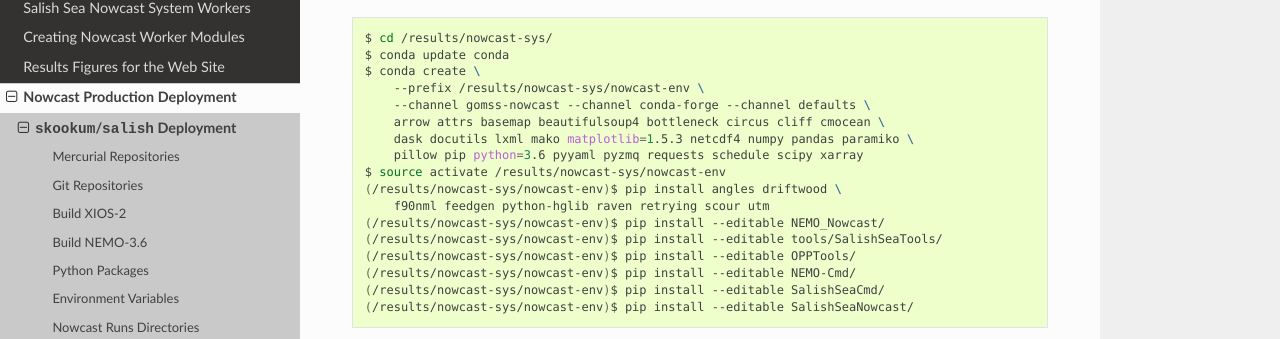
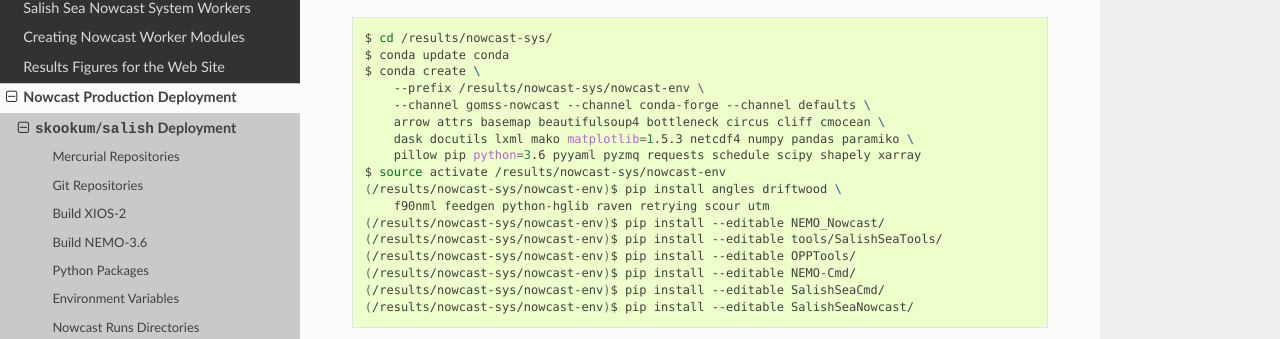
Before and after one commit to SalishSeaCast/SalishSeaNowcast, a Sphinx documentation site: the page built from docs/deployment/skookum_salish.rst, in a window 1280 px wide and 900 px high, scrolled down 1481 px. Shown: the part 112-451 px from the top of the window. Built offline with Sphinx 7.4.7 and the Read the Docs theme 2.0.0, drawn with Linux system fonts in a browser that asks for light colours; the version number could not be read and is left out.

Commit message:
Add shapely package as dependency to support OPPTools.

```diff
--- a/docs/conf.py
+++ b/docs/conf.py
@@ -67,8 +67,6 @@
     'netCDF4',
     'pandas',
     'paramiko',
-    'scipy.interpolate',
-    'scipy.io',
     'salishsea_cmd',
     'salishsea_cmd.api',
     'salishsea_cmd.lib',
@@ -78,6 +76,9 @@
     'salishsea_tools.places',
     'salishsea_tools.UBC_subdomain',
     'salishsea_tools.unit_conversions',
+    'scipy.interpolate',
+    'scipy.io',
+    'shapely',
     'xarray',
 ]
 
--- a/docs/deployment/skookum_salish.rst
+++ b/docs/deployment/skookum_salish.rst
@@ -110,7 +110,7 @@
         --channel gomss-nowcast --channel conda-forge --channel defaults \
         arrow attrs basemap beautifulsoup4 bottleneck circus cliff cmocean \
         dask docutils lxml mako matplotlib=1.5.3 netcdf4 numpy pandas paramiko \
-        pillow pip python=3.6 pyyaml pyzmq requests schedule scipy xarray
+        pillow pip python=3.6 pyyaml pyzmq requests schedule scipy shapely xarray
     $ source activate /results/nowcast-sys/nowcast-env
     (/results/nowcast-sys/nowcast-env)$ pip install angles driftwood \
         f90nml feedgen python-hglib raven retrying scour utm
--- a/docs/deployment/west_cloud.rst
+++ b/docs/deployment/west_cloud.rst
@@ -635,7 +635,7 @@
         --channel gomss-nowcast --channel conda-forge --channel defaults \
         arrow attrs basemap beautifulsoup4 bottleneck circus cliff cmocean \
         dask docutils lxml mako matplotlib=1.5.3 netcdf4 numpy pandas paramiko \
-        pillow pip python=3.6 pyyaml pyzmq requests schedule scipy xarray
+        pillow pip python=3.6 pyyaml pyzmq requests schedule scipy shapely xarray
     $ source /nemoShare/MEOPAR/nowcast-sys/nemo_nowcast-env/bin/activate /nemoShare/MEOPAR/nowcast-sys/nemo_nowcast-env/
     (/nemoShare/MEOPAR/nowcast-sys/nowcast-env)$ pip install angles driftwood \
         f90nml feedgen python-hglib raven retrying scour utm
--- a/environment-dev.yaml
+++ b/environment-dev.yaml
@@ -48,6 +48,7 @@
   - requests
   - schedule
   - scipy
+  - shapely
   - xarray
 
   # For unit tests
--- a/environment-fig-dev.yaml
+++ b/environment-fig-dev.yaml
@@ -38,6 +38,7 @@
   - pyzmq
   - requests
   - scipy
+  - shapely
   - xarray
 
   # For figures development
--- a/environment-prod.yaml
+++ b/environment-prod.yaml
@@ -48,6 +48,7 @@
   - requests
   - schedule
   - scipy
+  - shapely
   - xarray
 
   - pip:
--- a/requirements.txt
+++ b/requirements.txt
@@ -88,6 +88,7 @@
 schedule==0.4.2
 scipy==1.0.0
 scour==0.36
+Shapely==1.6.4.post1
 six==1.11.0
 snowballstemmer==1.2.1
 sortedcontainers==1.5.7
--- a/setup.py
+++ b/setup.py
@@ -70,6 +70,7 @@
     'retrying',
     'scipy',
     'scour',
+    'shapely',
     'utm',
     'xarray',
     'zeep',
```
Also changed, not shown: other parts of requirements.txt (+1 -1 lines).
